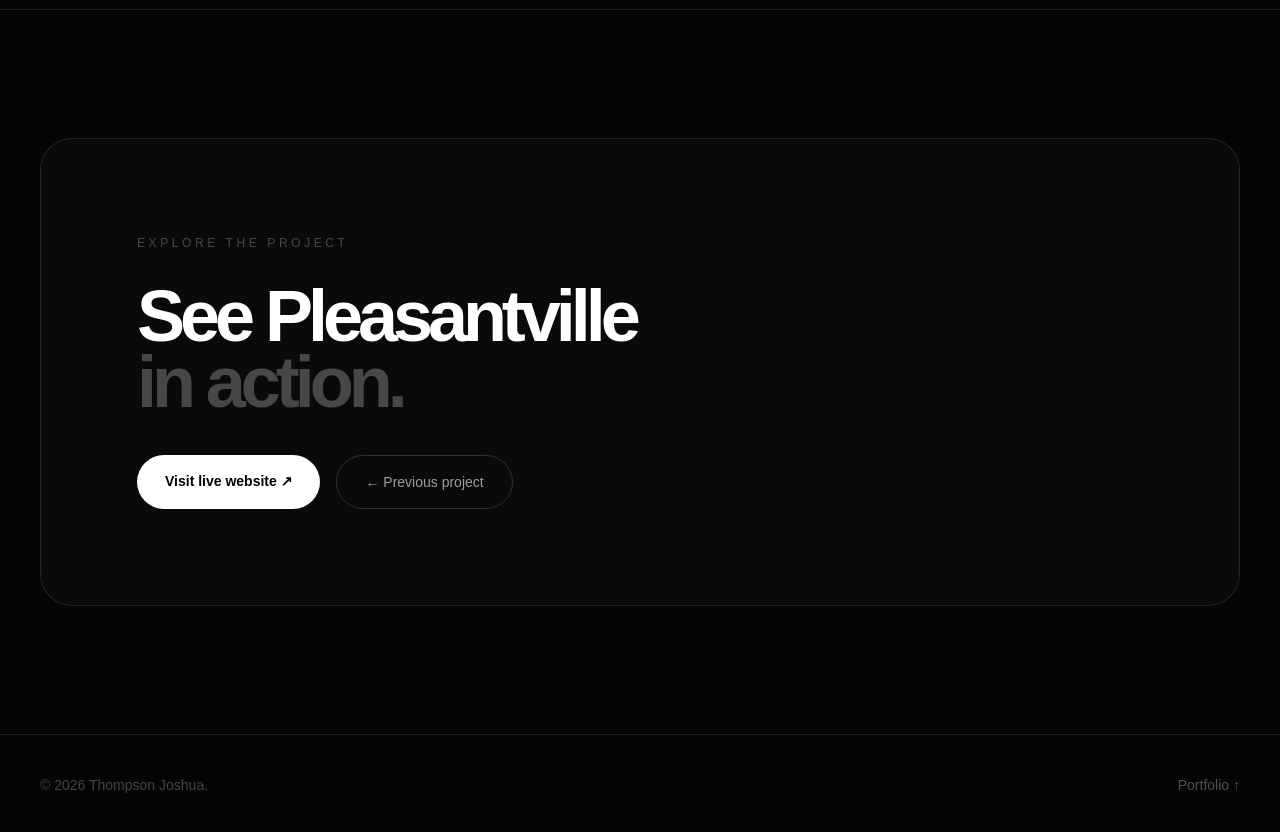
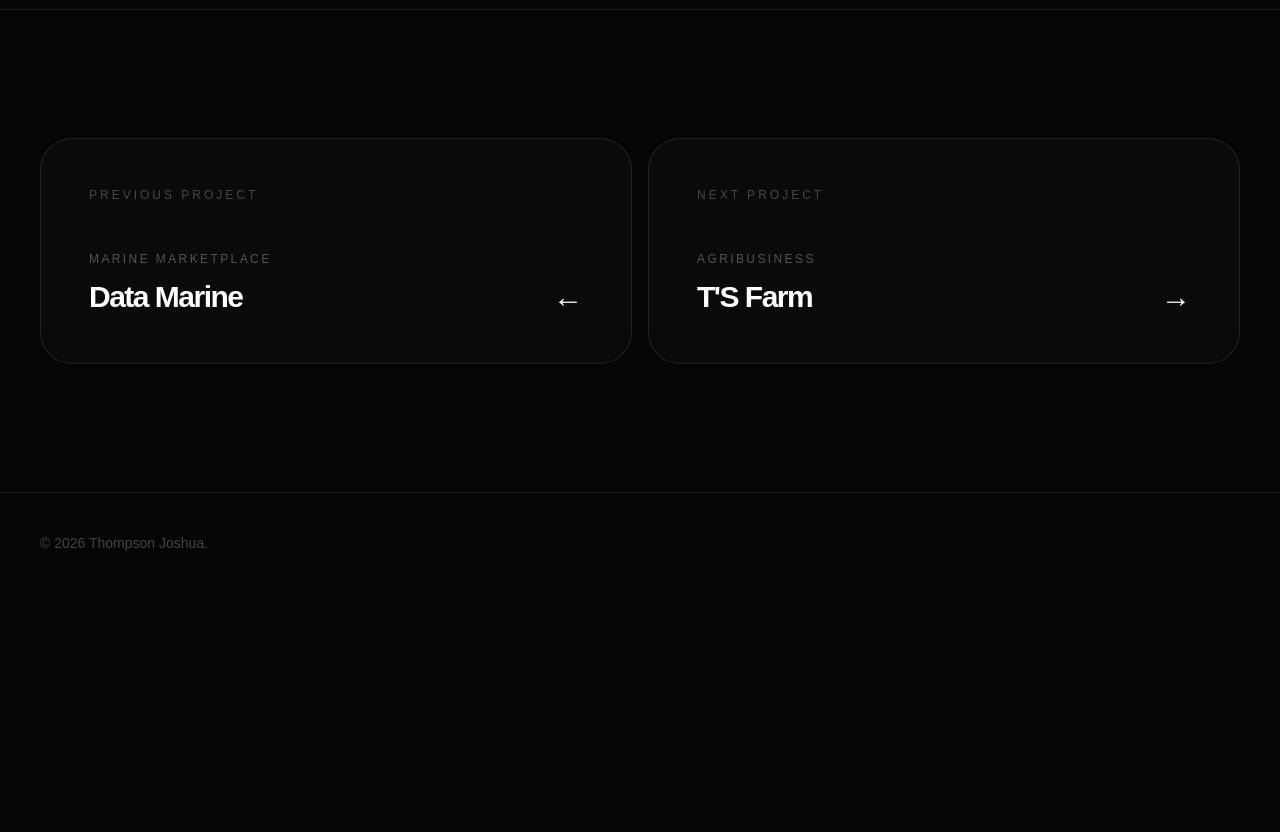
Before and after one commit to Tjoshuaa/joshua-portfolio, a Next.js app: page /projects/pleasantville-academy in a window 1280 px wide. Shown: the part 3880-4712 px from the top of the page. After the commit the page ends 4473 px from the top, so only its background shows below. Built offline with nearby package versions, Linux system fonts and the light colour scheme.

Commit message:
Refactor project navigation and footer structure
Updated project navigation section and footer layout.

```diff
--- a/app/projects/pleasantville-academy/page.tsx
+++ b/app/projects/pleasantville-academy/page.tsx
@@ -25,6 +25,7 @@ export default function PleasantvilleAcademyPage() {
       {/* NAV */}
       <nav className="border-b border-white/10">
         <div className="mx-auto flex h-20 max-w-7xl items-center justify-between px-6 lg:px-10">
+
           <Link
             href="/"
             className="text-xl font-bold tracking-[-0.07em]"
@@ -38,14 +39,17 @@ export default function PleasantvilleAcademyPage() {
           >
             ← Back to work
           </Link>
+
         </div>
       </nav>
 
       {/* HERO */}
       <section className="mx-auto max-w-7xl px-6 py-24 lg:px-10 lg:py-36">
+
         <div className="max-w-5xl">
 
           <div className="flex flex-wrap items-center gap-3">
+
             <span className="text-xs uppercase tracking-[0.3em] text-white/30">
               02 — Case Study
             </span>
@@ -55,6 +59,7 @@ export default function PleasantvilleAcademyPage() {
             <span className="text-xs uppercase tracking-[0.2em] text-white/30">
               Education Platform
             </span>
+
           </div>
 
           <h1 className="mt-10 text-[clamp(4rem,10vw,9rem)] font-semibold leading-[0.82] tracking-[-0.085em]">
@@ -87,24 +92,30 @@ export default function PleasantvilleAcademyPage() {
             </span>
 
           </div>
+
         </div>
+
       </section>
 
       {/* PROJECT VISUAL */}
       <section className="mx-auto max-w-7xl px-6 lg:px-10">
+
         <div className="relative min-h-[420px] overflow-hidden rounded-[2rem] border border-white/10 bg-gradient-to-br from-amber-950 via-orange-950/30 to-black md:min-h-[620px]">
 
-          {/* Decorative geometry */}
           <div className="absolute inset-0">
+
             <div className="absolute left-[8%] top-[18%] h-48 w-48 rounded-full border border-white/10" />
+
             <div className="absolute right-[10%] top-[12%] h-72 w-72 rounded-full border border-white/[0.06]" />
+
             <div className="absolute bottom-[5%] left-[30%] h-80 w-80 rounded-full border border-white/[0.05]" />
+
           </div>
 
-          {/* Browser */}
           <div className="absolute left-[7%] right-[7%] top-[12%] overflow-hidden rounded-2xl border border-white/10 bg-black/40 shadow-2xl backdrop-blur-xl">
 
             <div className="flex h-10 items-center gap-2 border-b border-white/10 px-4">
+
               <span className="h-2.5 w-2.5 rounded-full bg-white/20" />
               <span className="h-2.5 w-2.5 rounded-full bg-white/20" />
               <span className="h-2.5 w-2.5 rounded-full bg-white/20" />
@@ -112,11 +123,13 @@ export default function PleasantvilleAcademyPage() {
               <div className="ml-3 flex-1 rounded-md border border-white/10 bg-white/[0.04] px-3 py-1 text-[9px] text-white/25">
                 pleasantville-academy.vercel.app
               </div>
+
             </div>
 
             <div className="relative h-[280px] md:h-[390px]">
 
               <div className="absolute left-8 top-8 md:left-12 md:top-12">
+
                 <p className="text-[9px] uppercase tracking-[0.3em] text-white/40">
                   Education · Excellence · Future
                 </p>
@@ -131,17 +144,21 @@ export default function PleasantvilleAcademyPage() {
 
                 <div className="mt-7 h-2 w-24 rounded-full bg-white/20" />
                 <div className="mt-3 h-2 w-40 rounded-full bg-white/10" />
+
               </div>
 
               <div className="absolute bottom-8 right-8 h-28 w-28 rounded-full border border-white/10 md:h-44 md:w-44" />
 
             </div>
+
           </div>
 
           <div className="absolute bottom-8 left-8 rounded-full border border-white/10 bg-black/40 px-5 py-2.5 text-xs uppercase tracking-[0.2em] text-white/40 backdrop-blur-xl">
             Education Platform
           </div>
+
         </div>
+
       </section>
 
       {/* OVERVIEW */}
@@ -150,9 +167,11 @@ export default function PleasantvilleAcademyPage() {
         <div className="grid gap-16 lg:grid-cols-[0.65fr_1.35fr]">
 
           <div>
+
             <p className="text-xs uppercase tracking-[0.3em] text-white/25">
               01 — Overview
             </p>
+
           </div>
 
           <div>
@@ -175,7 +194,9 @@ export default function PleasantvilleAcademyPage() {
             </p>
 
           </div>
+
         </div>
+
       </section>
 
       {/* ROLE */}
@@ -184,6 +205,7 @@ export default function PleasantvilleAcademyPage() {
         <div className="mx-auto grid max-w-7xl gap-16 px-6 py-24 md:grid-cols-2 lg:px-10">
 
           <div>
+
             <p className="text-xs uppercase tracking-[0.3em] text-white/25">
               My role
             </p>
@@ -191,18 +213,22 @@ export default function PleasantvilleAcademyPage() {
             <h2 className="mt-6 text-4xl font-semibold tracking-[-0.05em]">
               From concept to launch.
             </h2>
+
           </div>
 
           <div className="space-y-6 text-white/40">
+
             <p>Website planning</p>
             <p>Information architecture</p>
             <p>UI implementation</p>
             <p>Responsive development</p>
             <p>Content presentation</p>
             <p>Production deployment</p>
+
           </div>
 
         </div>
+
       </section>
 
       {/* FEATURES */}
@@ -219,10 +245,12 @@ export default function PleasantvilleAcademyPage() {
         <div className="mt-14 grid gap-px overflow-hidden rounded-[2rem] border border-white/10 bg-white/10 md:grid-cols-2">
 
           {features.map((feature, index) => (
+
             <div
               key={feature}
               className="bg-[#050505] p-8 transition hover:bg-white/[0.04]"
             >
+
               <span className="text-xs text-white/20">
                 {String(index + 1).padStart(2, '0')}
               </span>
@@ -230,10 +258,13 @@ export default function PleasantvilleAcademyPage() {
               <h3 className="mt-8 text-lg font-medium">
                 {feature}
               </h3>
+
             </div>
+
           ))}
 
         </div>
+
       </section>
 
       {/* TECHNOLOGY */}
@@ -248,76 +279,106 @@ export default function PleasantvilleAcademyPage() {
           <div className="mt-10 flex flex-wrap gap-3">
 
             {technologies.map((technology) => (
+
               <span
                 key={technology}
                 className="rounded-full border border-white/10 px-5 py-3 text-sm text-white/45"
               >
                 {technology}
               </span>
+
             ))}
 
           </div>
 
         </div>
+
       </section>
 
-      {/* LIVE PROJECT CTA */}
+      {/* PROJECT NAVIGATION */}
       <section className="mx-auto max-w-7xl px-6 py-32 lg:px-10">
 
-        <div className="rounded-[2rem] border border-white/10 bg-white/[0.025] p-8 md:p-16 lg:p-24">
+        <div className="grid gap-4 md:grid-cols-2">
 
-          <p className="text-xs uppercase tracking-[0.3em] text-white/25">
-            Explore the project
-          </p>
+          {/* PREVIOUS */}
+          <Link
+            href="/projects/data-marine"
+            className="group rounded-[2rem] border border-white/10 bg-white/[0.025] p-8 transition duration-300 hover:bg-white/[0.05] md:p-12"
+          >
 
-          <h2 className="mt-8 max-w-4xl text-5xl font-semibold leading-[0.92] tracking-[-0.07em] md:text-7xl">
-            See Pleasantville
-            <br />
-            <span className="text-white/25">
-              in action.
-            </span>
-          </h2>
+            <p className="text-xs uppercase tracking-[0.25em] text-white/25">
+              Previous project
+            </p>
 
-          <div className="mt-10 flex flex-wrap gap-4">
+            <div className="mt-12 flex items-end justify-between">
 
-            <a
-              href="https://pleasantville-academy.vercel.app/"
-              target="_blank"
-              rel="noopener noreferrer"
-              className="rounded-full bg-white px-7 py-4 text-sm font-semibold text-black transition hover:scale-[1.03]"
-            >
-              Visit live website ↗
-            </a>
+              <div>
 
-            <Link
-              href="/projects/data-marine"
-              className="rounded-full border border-white/15 px-7 py-4 text-sm text-white/60 transition hover:bg-white hover:text-black"
-            >
-              ← Previous project
-            </Link>
+                <p className="text-xs uppercase tracking-[0.2em] text-white/30">
+                  Marine Marketplace
+                </p>
 
-          </div>
+                <h3 className="mt-3 text-3xl font-semibold tracking-[-0.05em]">
+                  Data Marine
+                </h3>
+
+              </div>
+
+              <span className="text-3xl transition-transform duration-300 group-hover:-translate-x-2">
+                ←
+              </span>
+
+            </div>
+
+          </Link>
+
+          {/* NEXT */}
+          <Link
+            href="/projects/ts-farm"
+            className="group rounded-[2rem] border border-white/10 bg-white/[0.025] p-8 transition duration-300 hover:bg-white/[0.05] md:p-12"
+          >
+
+            <p className="text-xs uppercase tracking-[0.25em] text-white/25">
+              Next project
+            </p>
+
+            <div className="mt-12 flex items-end justify-between">
+
+              <div>
+
+                <p className="text-xs uppercase tracking-[0.2em] text-white/30">
+                  Agribusiness
+                </p>
+
+                <h3 className="mt-3 text-3xl font-semibold tracking-[-0.05em]">
+                  T'S Farm
+                </h3>
+
+              </div>
+
+              <span className="text-3xl transition-transform duration-300 group-hover:translate-x-2">
+                →
+              </span>
+
+            </div>
+
+          </Link>
 
         </div>
+
       </section>
 
       {/* FOOTER */}
       <footer className="border-t border-white/10">
 
-        <div className="mx-auto flex max-w-7xl items-center justify-between px-6 py-10 lg:px-10">
+        <div className="mx-auto max-w-7xl px-6 py-10 lg:px-10">
 
           <p className="text-sm text-white/25">
             © 2026 Thompson Joshua.
           </p>
 
-          <Link
-            href="/"
-            className="text-sm text-white/30 transition hover:text-white"
-          >
-            Portfolio ↑
-          </Link>
+        </div>
 
-        </div>
       </footer>
 
     </main>
```
